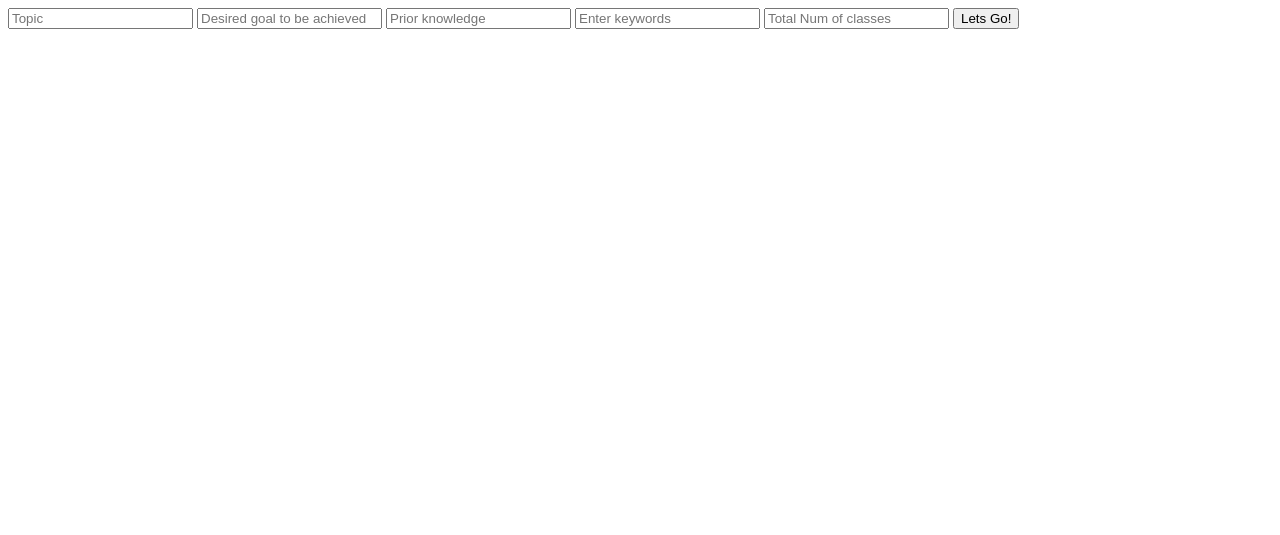
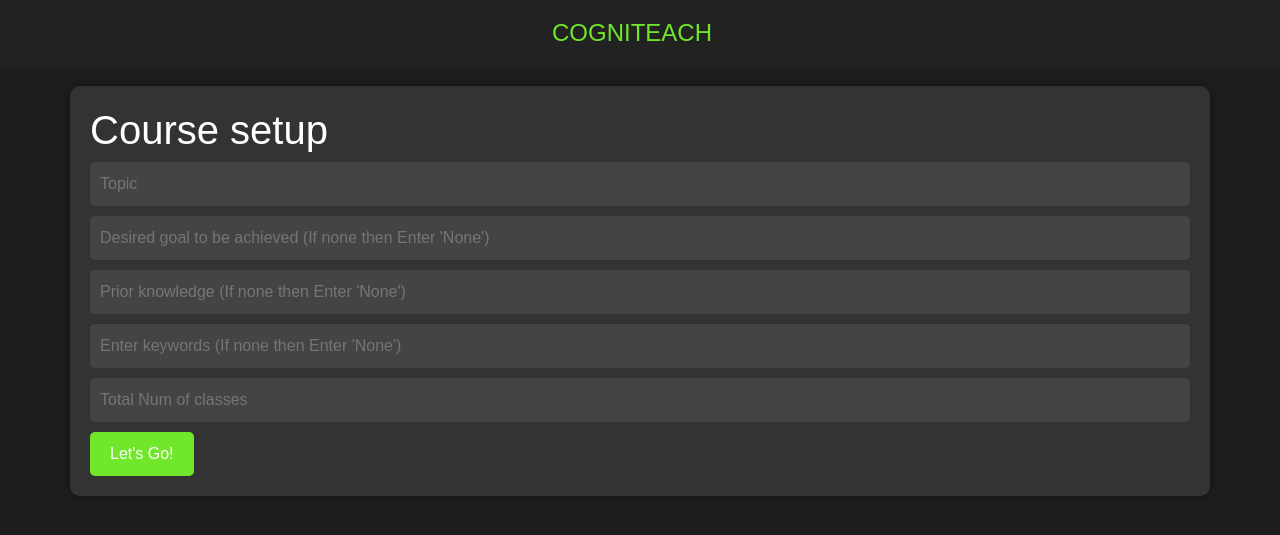
Before and after one commit to IDIDITLOL/CogniTeach, a Flask app: page /setup in a window 1280 px wide. Shown: the top 535 px of the page. Run offline with Flask 3, Linux system fonts and the light colour scheme.

Commit message:
Update ss_setup.html

```diff
--- a/templates/ss_setup.html
+++ b/templates/ss_setup.html
@@ -1,16 +1,75 @@
 <!DOCTYPE html>
 <html>
-    <head>
-        <title>Session setup</title>
-    </head>
-    <body>
-        <form action="{{ url_for("ss_setup")}}" method="post">
-            <input placeholder="Topic" name="topic">
-            <input placeholder="Desired goal to be achieved" name="goal">
-            <input placeholder="Prior knowledge" name="prior">
-            <input placeholder="Enter keywords" name="keywords">
-            <input placeholder="Total Num of classes" name="classnum">
-            <button type="submit">Lets Go!</button>
+<head>
+    <title>Session setup</title>
+    <link href="https://cdn.jsdelivr.net/npm/bootstrap@5.3.2/dist/css/bootstrap.min.css" rel="stylesheet">
+    <style>
+        body {
+            background-color: #1E1E1E; /* Dark background */
+            color: #FFFFFF; /* White text color */
+            font-family: Arial, sans-serif;
+            margin: 0;
+            padding: 0;
+        }
+        .navbar {
+            background-color: #222; /* Dark background for navbar */
+            padding: 10px 0;
+        }
+        .navbar-brand {
+            color: #70E72B; /* Greenish color for brand */
+            font-weight: normal;
+            font-size: 24px; /* Adjust font size */
+            text-align: center; /* Center the brand name */
+            width: 100%; /* Make the brand name occupy full width */
+        }
+        .form-container {
+            background-color: #333; /* Dark gray background for form */
+            padding: 20px;
+            border-radius: 10px;
+            box-shadow: 0 0 10px rgba(0, 0, 0, 0.5);
+            margin-top: 20px;
+        }
+        input[type="text"], input[type="number"] {
+            width: 100%;
+            padding: 10px;
+            margin-bottom: 10px;
+            border: none;
+            border-radius: 5px;
+            background-color: #444; /* Dark gray input background */
+            color: #FFFFFF; /* White text color */
+            box-sizing: border-box;
+        }
+        button[type="submit"] {
+            background-color: #70E72B; /* Greenish color */
+            color: #FFFFFF; /* White text color */
+            border: none;
+            padding: 10px 20px;
+            border-radius: 5px;
+            cursor: pointer;
+            transition: background-color 0.3s;
+        }
+        button[type="submit"]:hover {
+            background-color: #58BB1E; /* Darker greenish color on hover */
+        }
+    </style>
+</head>
+<body>
+    <nav class="navbar">
+        <div class="container-fluid">
+            <a class="navbar-brand" href="{{ url_for("dashboard")}}">COGNITEACH</a>
+        </div>
+    </nav>
+
+    <div class="container form-container">
+        <h1>Course setup</h1>
+        <form action="{{ url_for("ss_setup") }}" method="post">
+            <input type="text" placeholder="Topic" name="topic">
+            <input type="text" placeholder="Desired goal to be achieved (If none then Enter 'None')" name="goal">
+            <input type="text" placeholder="Prior knowledge (If none then Enter 'None')" name="prior">
+            <input type="text" placeholder="Enter keywords (If none then Enter 'None')" name="keywords">
+            <input type="number" placeholder="Total Num of classes" name="classnum">
+            <button type="submit">Let's Go!</button>
         </form>
-    </body>
+    </div>
+</body>
 </html>
```
